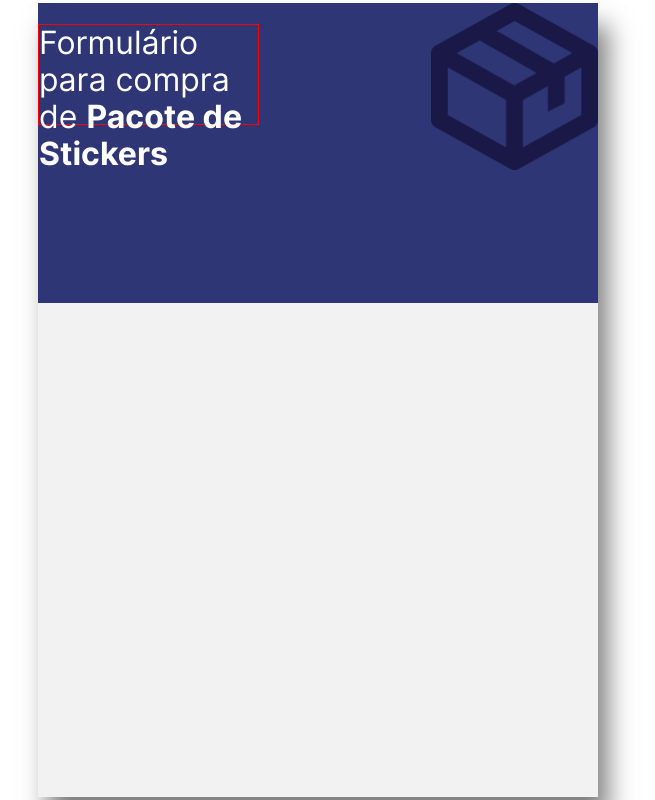
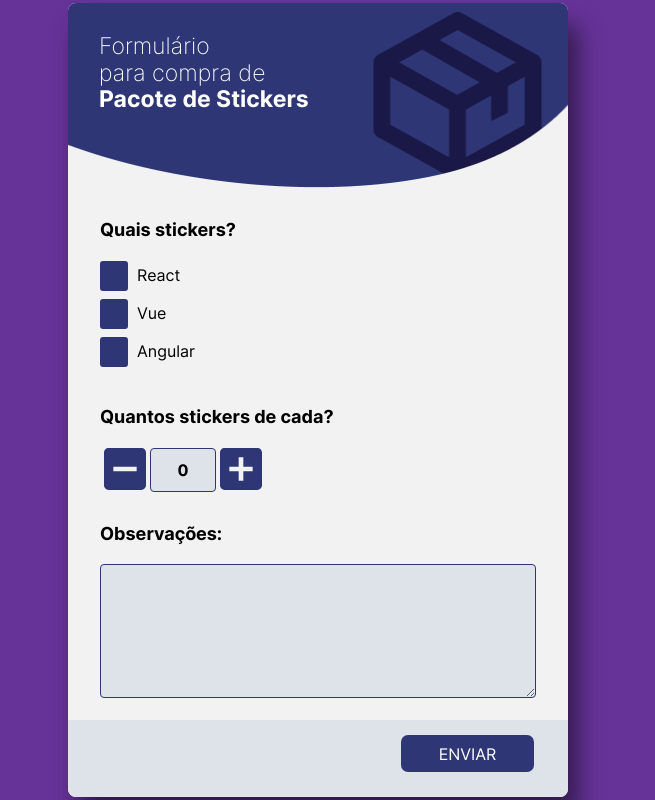
Before and after one commit to DaniellPacheco/desafio-vagas.com, a website: page index.html in a window 1280 px wide. Shown: the whole page, without its empty margins (322-977 px from the left). Drawn offline with Linux system fonts and the light colour scheme; a web font is replaced by a local one.

Commit message:
terminado estrutura da página e seu estilo.

```diff
--- a/css/elements.css
+++ b/css/elements.css
@@ -1,11 +1,3 @@
-@font-face {
-    font-family: 'Inter';
-    font-style:  normal;
-    font-weight: 400;
-    src: url("Inter-Regular.woff2") format("woff2"),
-         url("Inter-Regular.woff") format("woff");
-  }
-
 body {
     font-family: "Inter", Arial, sans-serif;
 }
--- a/css/fonts/index.css
+++ b/css/fonts/index.css
@@ -1,3 +1,11 @@
+@font-face {
+  font-family: 'Inter';
+  font-style:  normal;
+  font-weight: 200;
+  src: url("Inter-ExtraLight-BETA.woff2") format("woff2"),
+       url("Inter-ExtraLight-BETA.woff") format("woff");
+}
+
 @font-face {
     font-family: 'Inter';
     font-style:  normal;
--- a/css/style.css
+++ b/css/style.css
@@ -4,33 +4,153 @@
     --cor-dois:#DDE3E9;
 }
 
-.base {
-    width: 560px;
-    height: 794px;
-    background-color: var(--cor-zero);
-    box-shadow: 10px 22px 24px rgba(0, 0, 0, 0.5);
+body {
+    background-color: #663399;
+}
+
+.box {
     position: absolute;
     top: 50%;
     left: 50%;
     transform: translate(-50%, -50%);
+    width: 500px;
+    height: 794px;
+    background: var(--cor-zero);
+    box-shadow: 10px 22px 24px rgba(0, 0, 0, 0.5);
+    border-radius: 8px;
+    /* border: 1px solid red; */
+    overflow: hidden;
 }
 
-.cabecalho-container {
-    height: 300px;
-    background: var(--cor-um);
-    display: flex;
-    justify-content: space-between;
+.box-header {
+    background-image: url("../img/header.png");
+    background-position: center;
+    background-repeat: no-repeat;
+    background-size: cover;
+    height: 186px;
+    margin-top: -16px;
 }
 
-.cabecalho-texto {
-    font-size: 23;
-    width: 219px;
-    height: 99px;
+.box-header-title {
+    font-size: 23px;
+    font-weight: 200;
     color: #fff;
-    font-weight: normal;
-    border: 1px solid red;
+    padding-top: 31px;
+    padding-left: 31px;
 }
 
-.cabecalho-img {
-    height: 167px;
+.title-strong {
+    font-weight: 700;
 }
+
+.box-form {
+    width: 436px;
+    height: 500px;
+    margin: 0 auto;
+    /* border: 1px solid red; */
+    display: flex;
+    flex-direction: column;
+    padding-top: 32px;
+}
+
+.box-form-title {
+    font-weight: 700;
+    margin-bottom: 20px;
+    font-size: 18px;
+}
+
+.form-checkbox {
+    display: none;
+}
+
+.form-checkbox + label::before {
+    content: "\2714";
+    width: 15px;
+    height: 20px;
+    display: inline-block;
+    background-color: var(--cor-um);
+    padding: 5px 5px;
+    padding-left: 8px;
+    border-radius: 3px;
+    margin-bottom: 8px;
+    margin-right: 9px;
+    vertical-align: center;
+    color: transparent;
+}
+
+.form-checkbox:checked + label::before {
+    color: #fff;
+}
+
+.box-form-title-padding {
+    padding-top: 32px;
+}
+
+.box-form-button {
+    width: 40px;
+    height: 40px;
+    background: var(--cor-um);
+    border: none;
+    color: #fff;
+    font-size: 50px;
+    vertical-align: center;
+}
+
+.box-form-svg {
+    vertical-align: center;
+    display: flex;
+}
+
+.box-form-svg > img {
+    cursor: pointer;
+    height: 42px;
+    width: 50px;
+}
+
+.box-form-svg .box-form-svg-display {
+    width: 60px;
+    height: 40px;
+    border: none;
+    background-color: var(--cor-dois);
+    border: 1px solid var(--cor-um);
+    border-radius: 4px;
+    text-align: center;
+    font-weight: 700;
+
+}
+
+.box-form-textarea {
+    width: 402px;
+    height: 100px;
+    background-color: var(--cor-dois);
+    border: 1px solid var(--cor-um);
+    border-radius: 4px;
+    padding: 16px;
+}
+
+.box-footer {
+    width: 500px;
+    height: 80px;
+    background-color: var(--cor-dois);
+    /* border: 1px solid red; */
+}
+
+.box-footer-margin {
+    width: 436px;
+    margin-left: 30px;
+    /* border: 1px solid red; */
+    display: flex;
+    justify-content: flex-end;
+    padding-top: 15px;
+}
+
+.box-footer-button {
+    width: 133px;
+    height: 37px;
+    background-color: var(--cor-um);
+    color: #fff;
+    border: none;
+    border-radius: 7px;
+    cursor: pointer;
+    text-transform: uppercase;
+}
--- a/fonts/index.css
+++ /dev/null
@@ -1,15 +0,0 @@
-@font-face {
-    font-family: 'Inter';
-    font-style:  normal;
-    font-weight: 400;
-    src: url("Inter-Regular.woff2") format("woff2"),
-         url("Inter-Regular.woff") format("woff");
-  }
-
-@font-face {
-    font-family: 'Inter';
-    font-style:  bold;
-    font-weight: 700;
-    src: url("Inter-Bold.woff2") format("woff2"),
-         url("Inter-Bold.woff") format("woff");
-  }
--- a/index.html
+++ b/index.html
@@ -11,11 +11,37 @@
     <title>Desafio Vagas.com</title>
 </head>
 <body>
-    <header class="base">
-        <div class="cabecalho-container">
-            <h1 class="cabecalho-texto">Formulário para compra de <strong class="cabecalho-texto-strong">Pacote de Stickers</strong></h1>
-            <img class="cabecalho-img" src="img/logo.png" alt="Logo de Caixa">
-        </div>
-    </header>
+     <section class="box">
+        <header class="box-header">
+            <h1 class="box-header-title">Formulário <br> para compra de <br> <strong class="title-strong">Pacote de Stickers</strong></h1>
+        </header>
+        <form class="box-form">
+
+            <label class="box-form-title">Quais stickers?</label>
+            <input type="checkbox" id="react" class="form-checkbox" name="react" value="react">
+            <label for="react">React</label>
+            <input type="checkbox" id="vue" class="form-checkbox" name="vue" value="vue">
+            <label for="vue">Vue</label>
+            <input type="checkbox" id="angular" class="form-checkbox" name="angular" value="angular">
+            <label for="angular">Angular</label>
+
+
+            <label class="box-form-title box-form-title-padding">Quantos stickers de cada?</label>
+            <div class="box-form-svg">
+                <img src="img/remove.svg" alt="remover">
+                <input type="text" name="" class="box-form-svg-display" value="0">
+                <img src="img/add.svg" alt="adicionar">
+            </div>
+
+            <label class="box-form-title box-form-title-padding">Observações:</label>
+            <textarea name="observacao" class="box-form-textarea"></textarea>
+
+        </form>
+        <footer class="box-footer">
+            <div class="box-footer-margin">
+                <input type="submit" value="Enviar" class="box-footer-button">
+            </div>
+        </footer>
+     </section>
 </body>
 </html>
```
Also changed, not shown: package.json (added, +19 -0 lines), css/fonts/Inter-ExtraLight-BETA.woff (added), css/fonts/Inter-ExtraLight-BETA.woff2 (added), img/add.svg (added), img/header.png (added), img/logo.png (deleted), img/remove.svg (added).
